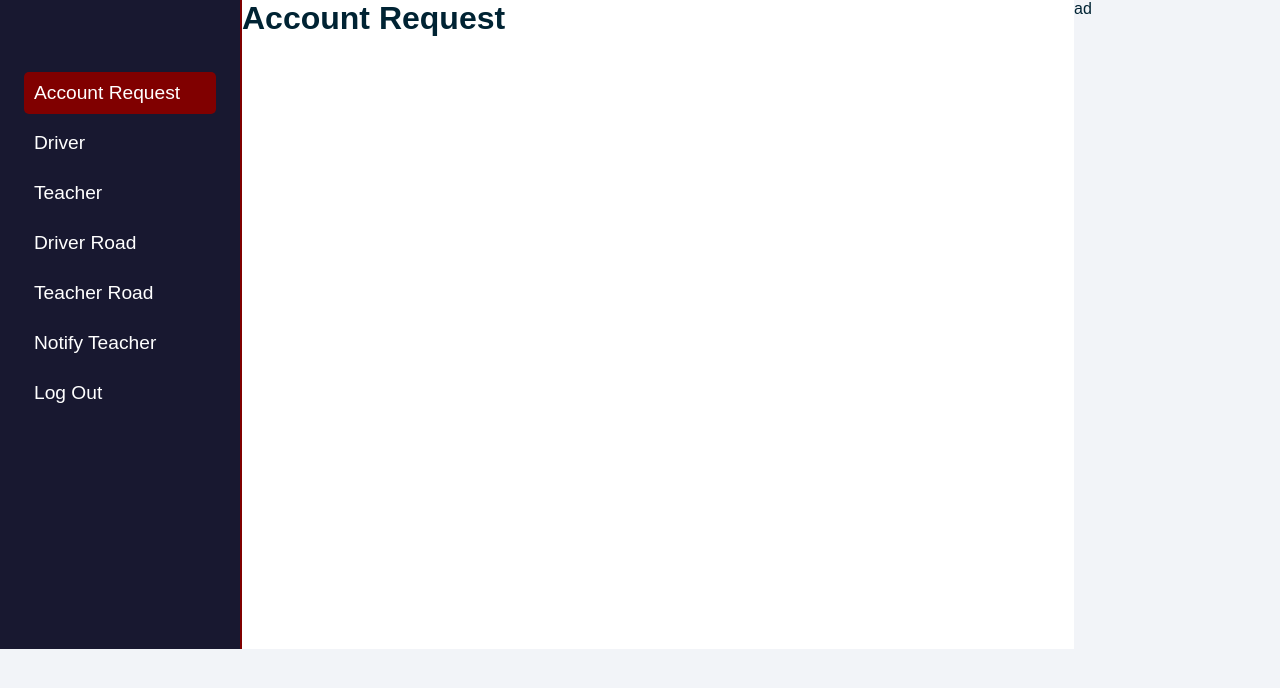
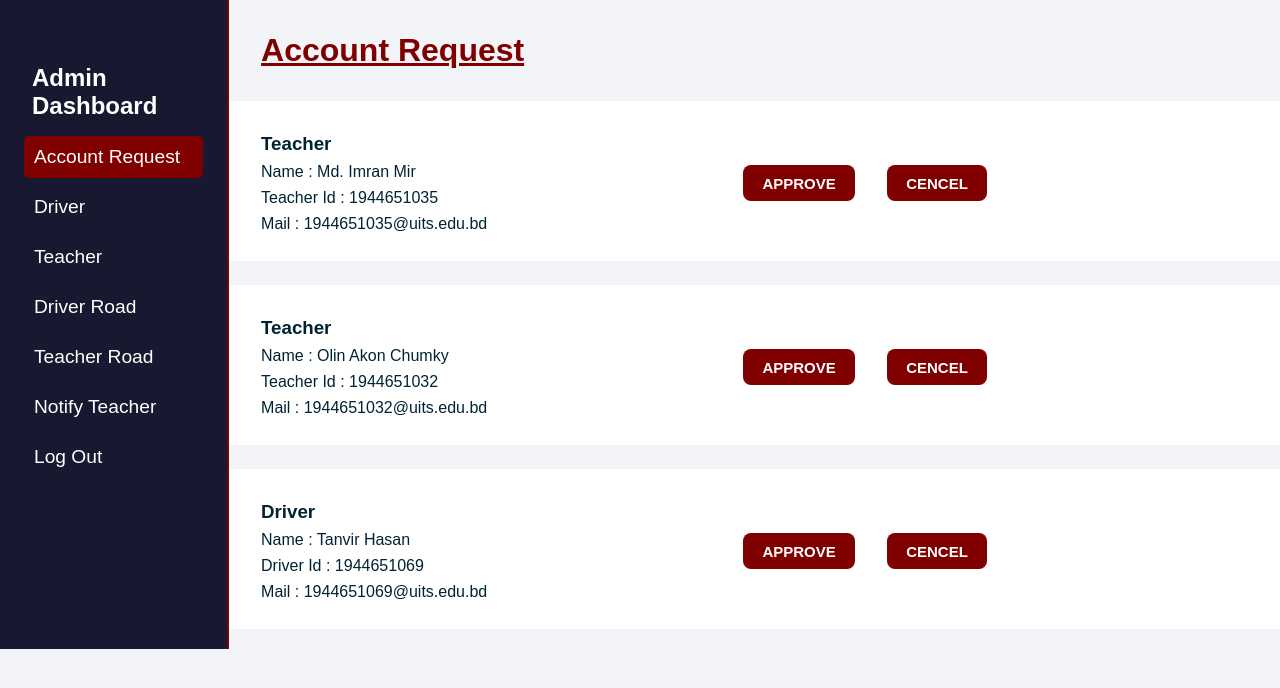
Before and after one commit to ImranMir32/Teacher-Go-Front-end, a React (Create React App) app: page /admin-dashboard in a window 1280 px wide. Shown: the top 688 px of the page. Built offline with nearby package versions, Linux system fonts and the light colour scheme.

Commit message:
adding dashboard account request

```diff
--- /dev/null
+++ b/src/components/AdminDashboardComponents/Request.jsx
@@ -0,0 +1,188 @@
+import React from "react";
+import "../../styles/Dashboard/components.css";
+
+// import { ToastContainer, toast } from "react-toastify";
+// import "react-toastify/dist/ReactToastify.css";
+
+const Request = () => {
+  //   const [Page, setPage] = useState("Account Request");
+
+  //   const handleButtonClick = (param) => {
+  //     setPage(param);
+  //   };
+
+  const demoRequest = [
+    {
+      id: 1,
+      account_type: "Teacher",
+      details: [
+        {
+          name: "Md. Imran Mir",
+          teacher_id: 1944651035,
+          mail: "1944651035@uits.edu.bd",
+        },
+      ],
+    },
+    {
+      id: 2,
+      account_type: "Teacher",
+      details: [
+        {
+          name: "Olin Akon Chumky",
+          teacher_id: 1944651032,
+          mail: "1944651032@uits.edu.bd",
+        },
+      ],
+    },
+    {
+      id: 1,
+      account_type: "Driver",
+      details: [
+        {
+          name: "Tanvir Hasan",
+          driver_id: 1944651069,
+          mail: "1944651069@uits.edu.bd",
+        },
+      ],
+    },
+    {
+      id: 1,
+      account_type: "Teacher",
+      details: [
+        {
+          name: "Murtoza Likhon",
+          teacher_id: 1944651079,
+          mail: "1944651079@uits.edu.bd",
+        },
+      ],
+    },
+    {
+      id: 1,
+      account_type: "Teacher",
+      details: [
+        {
+          name: "Md. Imran Mir",
+          teacher_id: 1944651035,
+          mail: "1944651035@uits.edu.bd",
+        },
+      ],
+    },
+    {
+      id: 2,
+      account_type: "Teacher",
+      details: [
+        {
+          name: "Olin Akon Chumky",
+          teacher_id: 1944651032,
+          mail: "1944651032@uits.edu.bd",
+        },
+      ],
+    },
+    {
+      id: 1,
+      account_type: "Driver",
+      details: [
+        {
+          name: "Tanvir Hasan",
+          driver_id: 1944651069,
+          mail: "1944651069@uits.edu.bd",
+        },
+      ],
+    },
+    {
+      id: 1,
+      account_type: "Teacher",
+      details: [
+        {
+          name: "Murtoza Likhon",
+          teacher_id: 1944651079,
+          mail: "1944651079@uits.edu.bd",
+        },
+      ],
+    },
+    {
+      id: 1,
+      account_type: "Teacher",
+      details: [
+        {
+          name: "Md. Imran Mir",
+          teacher_id: 1944651035,
+          mail: "1944651035@uits.edu.bd",
+        },
+      ],
+    },
+    {
+      id: 2,
+      account_type: "Teacher",
+      details: [
+        {
+          name: "Olin Akon Chumky",
+          teacher_id: 1944651032,
+          mail: "1944651032@uits.edu.bd",
+        },
+      ],
+    },
+    {
+      id: 1,
+      account_type: "Driver",
+      details: [
+        {
+          name: "Tanvir Hasan",
+          driver_id: 1944651069,
+          mail: "1944651069@uits.edu.bd",
+        },
+      ],
+    },
+    {
+      id: 1,
+      account_type: "Teacher",
+      details: [
+        {
+          name: "Murtoza Likhon",
+          teacher_id: 1944651079,
+          mail: "1944651079@uits.edu.bd",
+        },
+      ],
+    },
+  ];
+  return (
+    <div>
+      <div className="request-container" id="mySection">
+        {demoRequest.map((demoRequest) => (
+          <div className="request-details">
+            <div className="request-all-details">
+              <div key={demoRequest.id}>
+                <h3>{demoRequest.account_type}</h3>
+                {demoRequest.details.map((details) => (
+                  <div key={details.teacher_id}>
+                    <p>Name : {details.name}</p>
+                    {demoRequest.account_type === "Teacher" ? (
+                      <p>Teacher Id : {details.teacher_id}</p>
+                    ) : (
+                      <p>Driver Id : {details.driver_id}</p>
+                    )}
+                    <p>Mail : {details.mail}</p>
+                  </div>
+                ))}
+              </div>
+            </div>
+            <div className="request-all-details">
+              <div className="req-choose-button">
+                <div className="req-div-button">
+                  <button className="button">Approve</button>
+                </div>
+                <div className="req-div-button">
+                  <button className="button">Cencel</button>
+                </div>
+              </div>
+            </div>
+          </div>
+          // </div>
+        ))}
+      </div>
+    </div>
+    // </div>
+  );
+};
+
+export default Request;
--- a/src/routes/AdminDashboard.jsx
+++ b/src/routes/AdminDashboard.jsx
@@ -1,5 +1,6 @@
 import React, { useState } from "react";
 import "../styles/Dashboard/dashboard.css";
+import Request from "../components/AdminDashboardComponents/Request";
 
 // import { ToastContainer, toast } from "react-toastify";
 // import "react-toastify/dist/ReactToastify.css";
@@ -15,6 +16,7 @@ const AdminDashboard = () => {
     <div>
       <div className="cp-container">
         <div className="cp-topic-name">
+          <h2>Admin Dashboard</h2>
           <div className="cp-content">
             <p
               onClick={() => {
@@ -81,12 +83,12 @@ const AdminDashboard = () => {
           </div>
         </div>
         <div className="vertical-line"></div>
-        <div className="scrollable-section">
-          <div className="cp-topic-and-ad">
+        <div className="cp-topic-details-scrollview">
+          <h1>{Page}</h1>
+          <div className="scrollable-section">
             <div className="cp-topic-details">
-              <h1>{Page}</h1>
-              {/* {Page === "Programming Languages" && <ProgrammingLanguages />}
-              {Page === "Data Types and Variables" && <DataTypes />}
+              {Page === "Account Request" && <Request />}
+              {/*{Page === "Data Types and Variables" && <DataTypes />}
               {Page === "Operators and Expressions" && <OperatorsExpressions />}
               {Page === "If Else" && <IfElse />}
               {Page === "Input/Output" && <InputOutput />}
@@ -100,7 +102,6 @@ const AdminDashboard = () => {
               )}
               {Page === "Bit manipulation" && <BitManipulation />} */}
             </div>
-            <div className="ad">ad</div>
           </div>
         </div>
       </div>
--- /dev/null
+++ b/src/styles/Dashboard/components.css
@@ -0,0 +1,36 @@
+h1 {
+  color: rgb(128, 0, 0);
+  margin: 2rem;
+}
+
+/* .request-container {
+  margin-top: -3rem;
+} */
+.request-details {
+  display: flex;
+  height: 10rem;
+  background-color: white;
+  margin-bottom: 1.5rem;
+  padding: 2rem;
+  /* padding-left: 4rem; */
+}
+
+.request-all-details {
+  display: flex;
+  flex-direction: row;
+  /* background-color: red; */
+}
+
+.req-choose-button {
+  display: flex;
+  flex-direction: row;
+  margin-left: 14rem;
+}
+.req-div-button {
+  margin-left: 2rem;
+  margin-top: 1rem;
+}
+
+.request-all-details p {
+  margin-top: 0.5rem;
+}
--- a/src/styles/Dashboard/dashboard.css
+++ b/src/styles/Dashboard/dashboard.css
@@ -34,10 +34,10 @@
   border-radius: 5px;
 }
 
-/* .scrollable-section {
-  height: 33rem;
+.scrollable-section {
+  height: 34.1rem;
   overflow-y: scroll;
-} */
+}
 
 /* vertical line */
 .vertical-line {
@@ -52,14 +52,16 @@
 }
 
 /* cp details box */
-.cp-topic-details {
-  width: 52rem;
+.cp-topic-details-scrollview {
+  width: 70rem;
   height: 40.55rem;
-  background-color: white;
+  /* background-color: white;s */
 }
-
-.ad {
-  width: 10rem;
-  height: 100%;
-  /* background-color: red; */
+h1 {
+  text-decoration: underline;
 }
+h2 {
+  color: white;
+  margin-left: 1rem;
+  margin-bottom: 1rem;
+}
--- a/src/styles/main.css
+++ b/src/styles/main.css
@@ -139,7 +139,7 @@ h4 {
 
 .form-container {
   width: 50rem;
-  height: 65rem;
+  height: 68rem;
   padding: 5rem;
   margin-left: 12rem;
   background-color: white;
```
